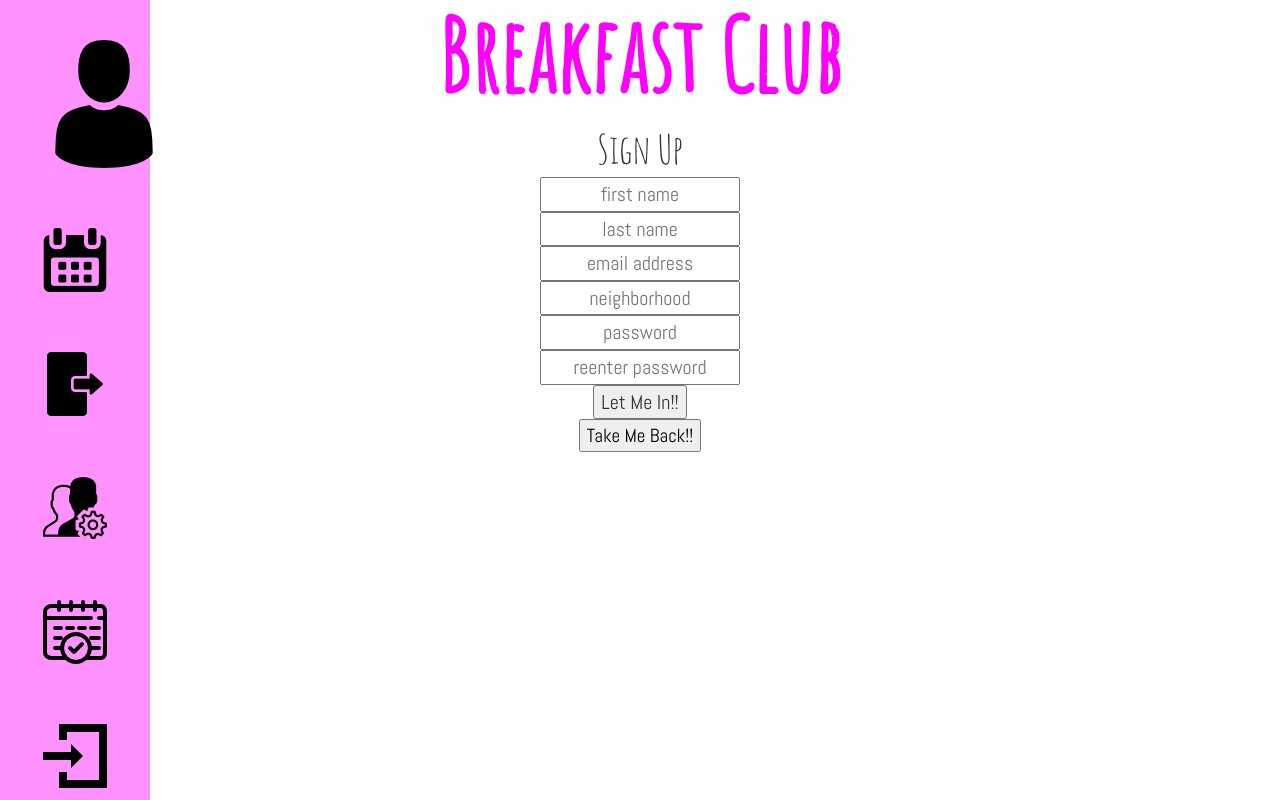
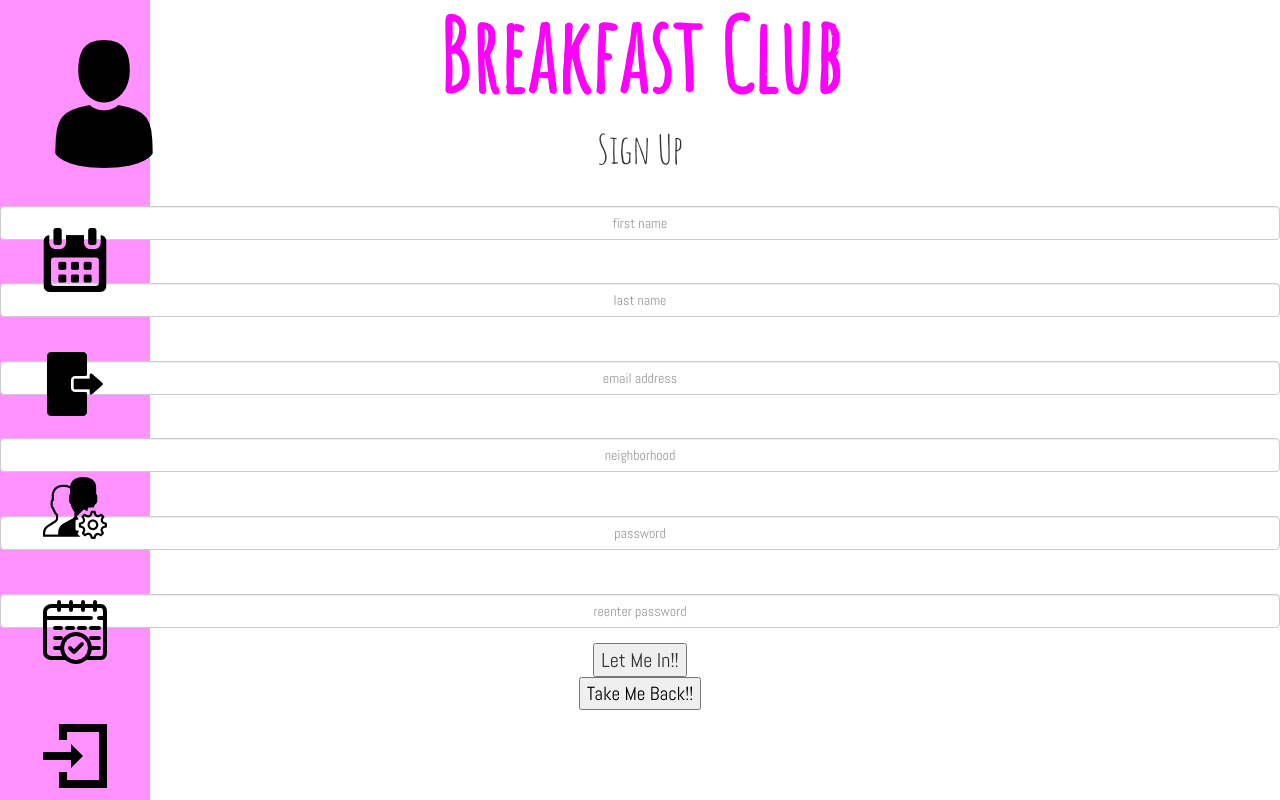
Before and after one commit to kearobi/Breakfast-Club, a React (Create React App) app in the folder bc-react/: page /signup in a window 1280 px wide. Shown: the top 800 px of the page. Built offline with nearby package versions, Linux system fonts and the light colour scheme; what flux would draw is missing.

Commit message:
added validations to form, need to complete password verification and email duplication

```diff
--- /dev/null
+++ b/bc-react/src/components/SignUpInput.js
@@ -0,0 +1,36 @@
+import React, { Component } from 'react';
+
+export default class SignUpInput extends Component {
+  constructor(props){
+    super(props)
+    this.state={
+      type: this.props.type || 'text'
+    }
+  }
+
+
+
+  render(){
+    return(
+      <div className={`form-group ${this.props.errors && 'has-error'}`}>
+        <label
+          htmlFor={this.props.name}
+          className='control-label'
+        >
+          {this.props.label}
+        </label>
+        <input
+          placeholder={this.props.placeholder}
+          type={this.props.type}
+          name={this.props.name}
+          value={this.props.value}
+          onChange={this.props.onChange}
+          className='form-control'
+        />
+        {this.props.errors &&
+          <div className='help-block'>{this.props.errors}</div>
+        }
+      </div>
+    )
+  }
+}
--- a/bc-react/src/routes/AdminPage.js
+++ b/bc-react/src/routes/AdminPage.js
@@ -1,6 +1,6 @@
 import React from 'react';
 import SearchBar from '../components/search_bar';
-import Header from '../components/header';
+import Header from '../components/Header';
 import UserListing from '../components/user_listing';
 
 //const api
--- a/bc-react/src/routes/SplashPage.js
+++ b/bc-react/src/routes/SplashPage.js
@@ -1,6 +1,6 @@
 import React, {Component} from 'react';
 import {Link} from 'react-router-dom';
-import Header from '../components/header';
+import Header from '../components/Header';
 
 class SplashPage extends Component {
   render(){
--- a/bc-react/src/routes/UserLogin.js
+++ b/bc-react/src/routes/UserLogin.js
@@ -1,6 +1,6 @@
 import React, {Component} from 'react';
 import {Link} from 'react-router-dom';
-import Header from '../components/header';
+import Header from '../components/Header';
 import {loginUser} from '../actions';
 
 class UserLogin extends Component {
--- a/bc-react/src/routes/UserSignUp.js
+++ b/bc-react/src/routes/UserSignUp.js
@@ -1,20 +1,16 @@
 import React, {Component} from 'react';
 import {Link} from 'react-router-dom';
 import {addUser} from '../actions';
-import Header from '../components/header';
+import SignUpInput from '../components/SignUpInput'
+import Header from '../components/Header';
+import SignUpStore from '../stores/SignUpStore'
 
 class UserSignUp extends Component {
   constructor(props){
     super(props)
     this.state={
-      user: {
-        firstName: "",
-        lastName: "",
-        email: "",
-        neighborhood: "",
-        password: "",
-        verifyPassword: ""
-      }
+      user: SignUpStore.getFields(),
+      errors: {}
     }
   }
 
@@ -27,10 +23,19 @@ class UserSignUp extends Component {
     })
   }
 
+  validate(){
+  SignUpStore.validate()
+  this.setState({errors: SignUpStore.getErrors()})
+  }
+
+
   handleSubmit(e){
+    console.log(this.state.user.password, this.state.user.verifyPassword)
     e.preventDefault();
-    addUser(this.state)
+    this.validate()
+    addUser(this.state.user)
   }
+
 
 render(){
   return (
@@ -41,69 +46,54 @@ render(){
         </div>
 
         <form className='form' onSubmit={this.handleSubmit.bind(this)}>
-          <div className='formGroup'>
-            <input
+              <SignUpInput
+                name='firstName'
+                type={this.state.type}
                 placeholder='first name'
-              type='text'
-              name='firstName'
-              id='firstName'
                 value={this.state.user.firstName}
-              onChange={this.handleChange.bind(this)}>
-            </input>
-          </div>
-          <div className='formGroup'>
-            <input
+                onChange={this.handleChange.bind(this)}
+                errors={this.state.errors.firstName}/>
+            <SignUpInput
               placeholder='last name'
-              type='text'
+              type={this.state.type}
               name='lastName'
-              id='lastName'
               value={this.state.user.lastName}
-              onChange={this.handleChange.bind(this)}>
-            </input>
-          </div>
-          <div className='formGroup'>
-          <input
+              onChange={this.handleChange.bind(this)}
+              errors={this.state.errors.lastName}
+            />
+            <SignUpInput
               placeholder='email address'
-            type='email'
+              type={this.state.type}
               name='email'
-            id='email'
               value={this.state.user.email}
-            onChange={this.handleChange.bind(this)}>
-          </input>
-          </div>
-          <div className='formGroup'>
-          <input
+              onChange={this.handleChange.bind(this)}
+              errors={this.state.errors.email}
+            />
+            <SignUpInput
               placeholder='neighborhood'
-            type='text'
+              type={this.state.type}
               name='neighborhood'
-            id='neighborhood'
               value={this.state.user.neighborhood}
-            onChange={this.handleChange.bind(this)}>
-          </input>
-          </div>
-          <div className='formGroup'>
-          <input
+              onChange={this.handleChange.bind(this)}
+              errors={this.state.errors.neighborhood}
+            />
+            <SignUpInput
               placeholder='password'
               type='password'
               name='password'
-            id='password'
               value={this.state.user.password}
-            onChange={this.handleChange.bind(this)}>
-          </input>
-          </div>
-          <div className='formGroup'>
-          <input
+              onChange={this.handleChange.bind(this)}
+              errors={this.state.errors.password}
+            />
+            <SignUpInput
               placeholder='reenter password'
               type='password'
               name='verifyPassword'
-            id='verifyPassword'
               value={this.state.user.verifyPassword}
-            onChange={this.handleChange.bind(this)}>
-          </input>
-          </div>
-          <div className='formGroup'>
+              onChange={this.handleChange.bind(this)}
+              errors={this.state.errors.verifyPassword}
+            />
             <input type='submit' value='Let Me In!!'></input>
-          </div>
         </form>
         <div className="center">
           <Link to="/">
--- /dev/null
+++ b/bc-react/src/stores/SignUpStore.js
@@ -0,0 +1,59 @@
+class SignUpStore {
+  constructor(){
+    this.fields = {
+      firstName:'',
+      lastName:'',
+      email:'',
+      neighborhood: '',
+      password:'',
+      verifyPassword: ''
+    }
+    this.errors = []
+  }
+
+  getFields(){
+    return this.fields
+  }
+
+  getErrors(){
+    return this.errors
+  }
+
+  validate(){
+    this.errors = {}
+    this.validatePresence('firstName')
+    this.validatePresence('lastName')
+    this.validatePresence('neighborhood')
+    this.validatePresence('password')
+    this.validatePassword('verifyPassword')
+    this.validateEmail('email')
+  }
+
+  validatePassword(fieldName){
+    if(this.fields[fieldName] === ''){
+      this.addError(fieldName, 'Please verify your password')
+    }
+  }
+
+  validatePresence(fieldName){
+    if(this.fields[fieldName] === ''){
+      this.addError(fieldName, 'is Required')
+    }
+  }
+
+
+  validateEmail(fieldName){
+    const filter = /^\w+([\.-]?\w+)*@\w+([\.-]?\w+)*(\.\w{2,3})+$/
+    if(!filter.test(this.fields[fieldName])){
+      this.addError(fieldName, 'is not an email')
+    }
+  }
+
+  addError(fieldName, message){
+    this.errors[fieldName] = message
+  }
+}
+
+
+const store = new SignUpStore()
+export default store
```
Also changed, not shown: 2 other files (tests, documents, lock files or other folders). Lines whose indentation alone changed are shown as unchanged.
